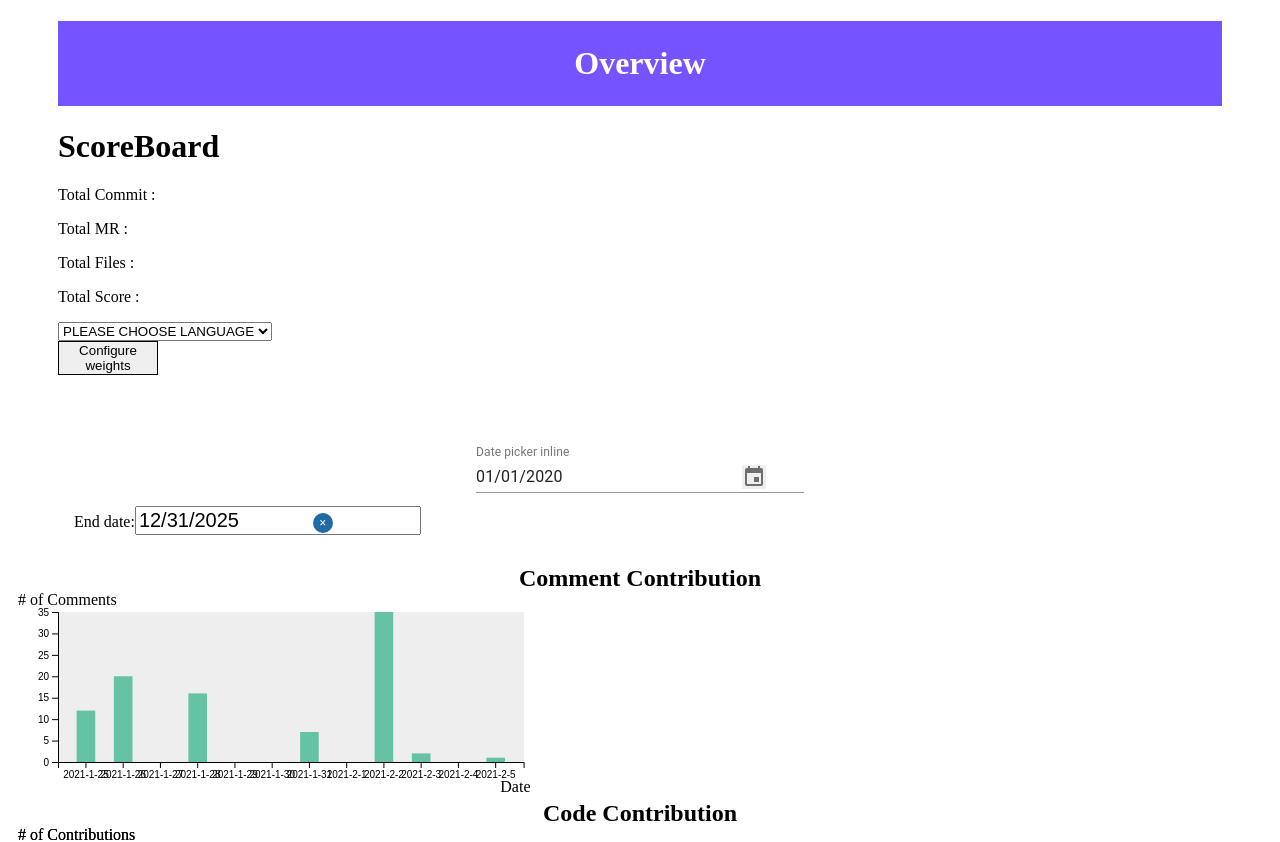
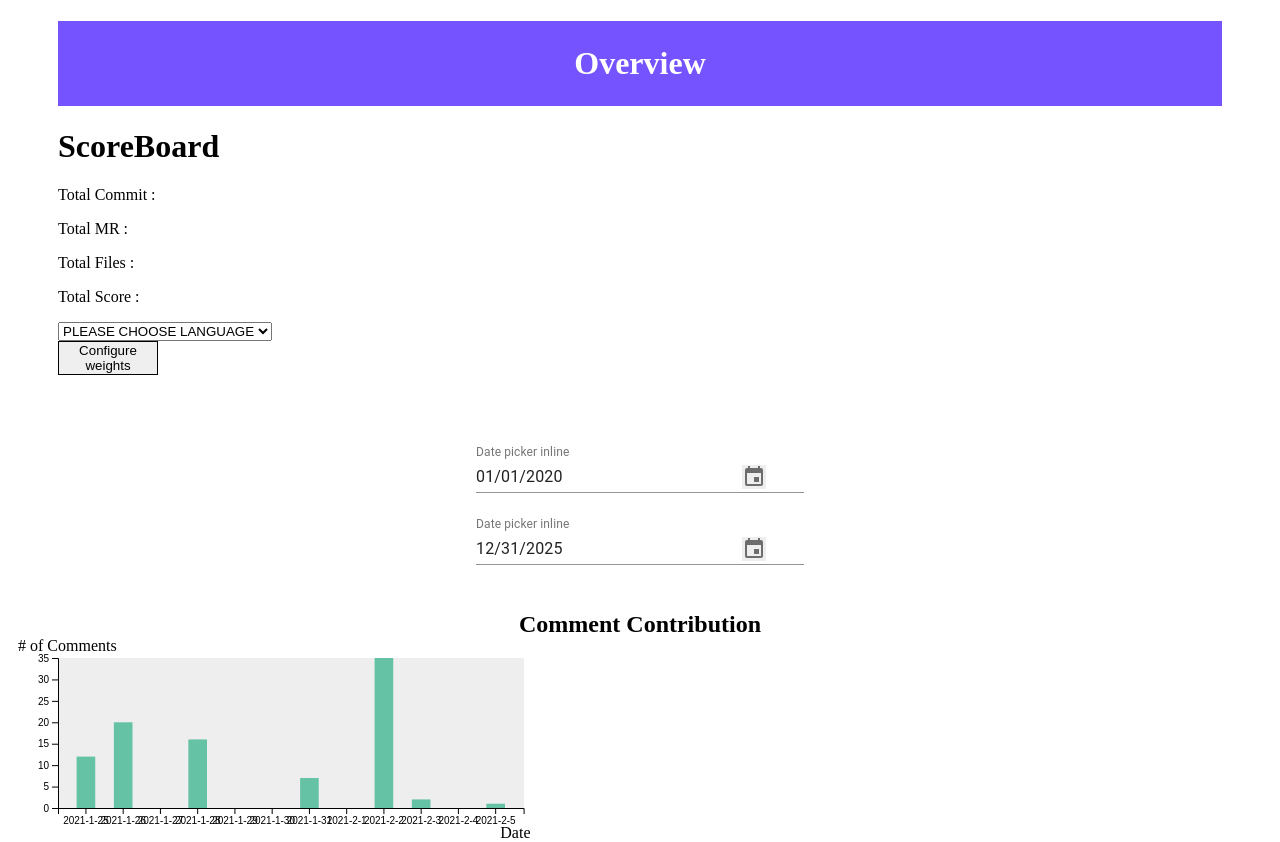
Before and after one commit to MooyGhul/GitlabAnalyzer, a React (Create React App) app in the folder frontend/: page /overview in a window 1280 px wide. Shown: the top 842 px of the page. Built offline with nearby package versions, Linux system fonts and the light colour scheme; no server answers.

Commit message:
Date selector is prettier, but need more effort on functions

```diff
--- a/frontend/src/components/Charts.js
+++ b/frontend/src/components/Charts.js
@@ -138,17 +138,24 @@
         </Grid>
       </MuiPickersUtilsProvider>
 
-          &nbsp;&nbsp;&nbsp;
-          End date:
-            <DatePicker
-              selected={endDate}
+      <MuiPickersUtilsProvider utils={DateFnsUtils}>
+        <Grid container justify="space-around">
+          <KeyboardDatePicker
+            disableToolbar
+            variant="inline"
+            format="MM/dd/yyyy"
+            margin="normal"
+            id="date-picker-inline"
+            label="Date picker inline"
+            value={endDate}
             onChange={date => setEndDate(date)}
-              dateFormat="MM/dd/yyyy"
-              minDate={startDate}
-              isClearable
-              showYearDropdown
-              scrollableMonthYearDropdown
+            KeyboardButtonProps={{
+              'aria-label': 'change date',
+            }}
           />
+        </Grid>
+      </MuiPickersUtilsProvider>
+
           <br/>
           <h2>Comment Contribution</h2>
           <BarChart commentsDataProp={commentsDataProp}/>
```
Lines whose indentation alone changed are shown as unchanged.
